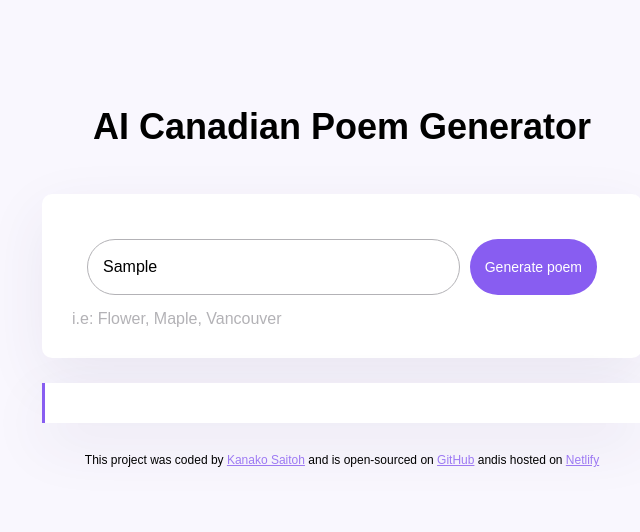
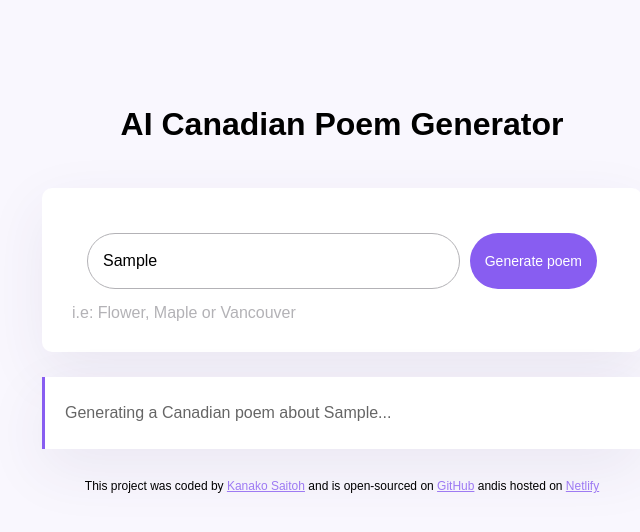
Before and after one commit to Kanakosaitoh/poem-generator-project, a plain HTML site: page index.html in a window 1280 px wide. Both pictures are taken after typing "Sample" into the empty fields and a click on the input "Generate poem". Shown: the whole page, without its empty margins (26-666 px from the left). Drawn offline with nearby package versions, Linux system fonts and the light colour scheme; no server answers.

Commit message:
Improved user experience

```diff
--- a/index.html
+++ b/index.html
@@ -20,7 +20,9 @@
             class="instruction"
             type="text"
             id="user-instruction"
-            placeholder="Enter a topic of the poem..."
+            cutofocus
+            requiredautocomplete="off"
+            placeholder="Enter the topic of a Canadian poem"
           />
           <input
             type="submit"
@@ -30,9 +32,9 @@
           />
         </form>
 
-        <div class="example">i.e: Flower, Maple, Vancouver</div>
+        <div class="example">i.e: Flower, Maple or Vancouver</div>
       </main>
-      <div class="poem" id="poem"></div>
+      <div class="poem hidden" id="poem"></div>
       <footer>
         This project was coded by
         <a href="https://github.com/Kanakosaitoh" target="_blank"
--- a/src/script.js
+++ b/src/script.js
@@ -13,11 +13,15 @@ function generatePoem(event) {
   let instructionInput = document.querySelector("#user-instruction");
 
   let apiKey = "821b2a703ac1t98f96395477546f6ebo";
-  let prompt = `Generate a canadian poem about ${instructionInput.value}`;
+  let prompt = `Generate a Canadian poem about ${instructionInput.value}`;
   let context =
     "You are a smart AI and like to make a short 4-line-Canadian poem with <br /> between lines in HTML style. please refrain from using backticks or a word of html in the poem.";
 
   let apiUrl = `https://api.shecodes.io/ai/v1/generate?prompt=${prompt}&context=${context}&key=${apiKey}`;
+
+  let poemElement = document.querySelector("#poem");
+  poemElement.classList.remove("hidden");
+  poemElement.innerHTML = `<div class="blink_me">Generating a Canadian poem about ${instructionInput.value}...</div>`;
   console.log("generating poem");
   console.log(`prompt:${prompt}`);
   console.log(`context:${context}`);
--- a/src/style.css
+++ b/src/style.css
@@ -10,7 +10,7 @@ header {
 h1 {
   text-align: center;
   font-weight: 900;
-  font-size: 36px;
+  font-size: 32px;
   line-height: 1.5;
   color: black;
 }
@@ -60,6 +60,9 @@ form {
   line-height: 2;
   font-size: 16px;
 }
+.hidden {
+  display: none;
+}
 footer {
   margin: 30px;
   text-align: center;
@@ -68,3 +71,12 @@ footer {
 a {
   color: #9d7af3;
 }
+.blink_me {
+  animation: blinker 1s linear infinite;
+}
+
+@keyframes blinker {
+  50% {
+    opacity: 0;
+  }
+}
```
